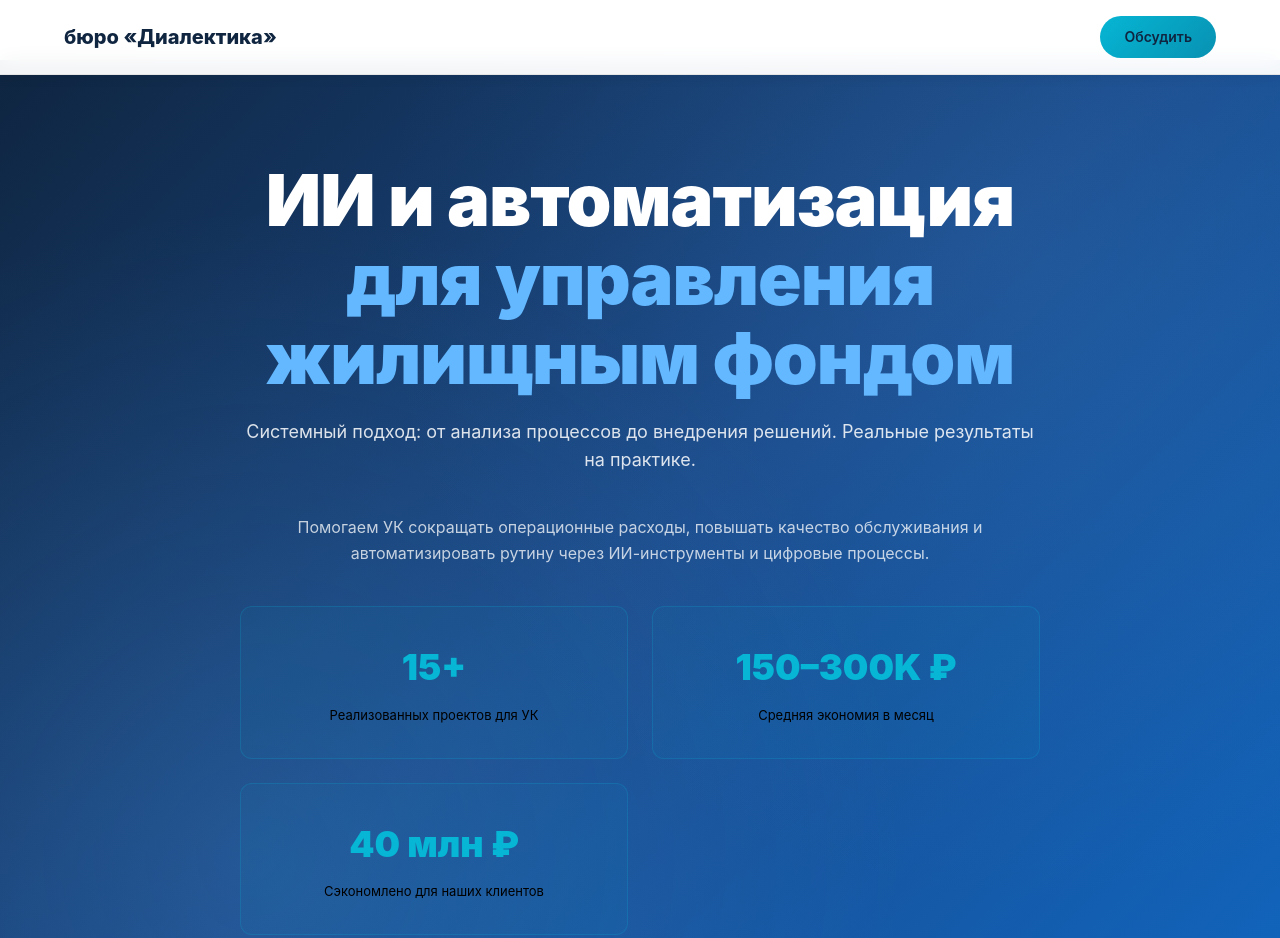
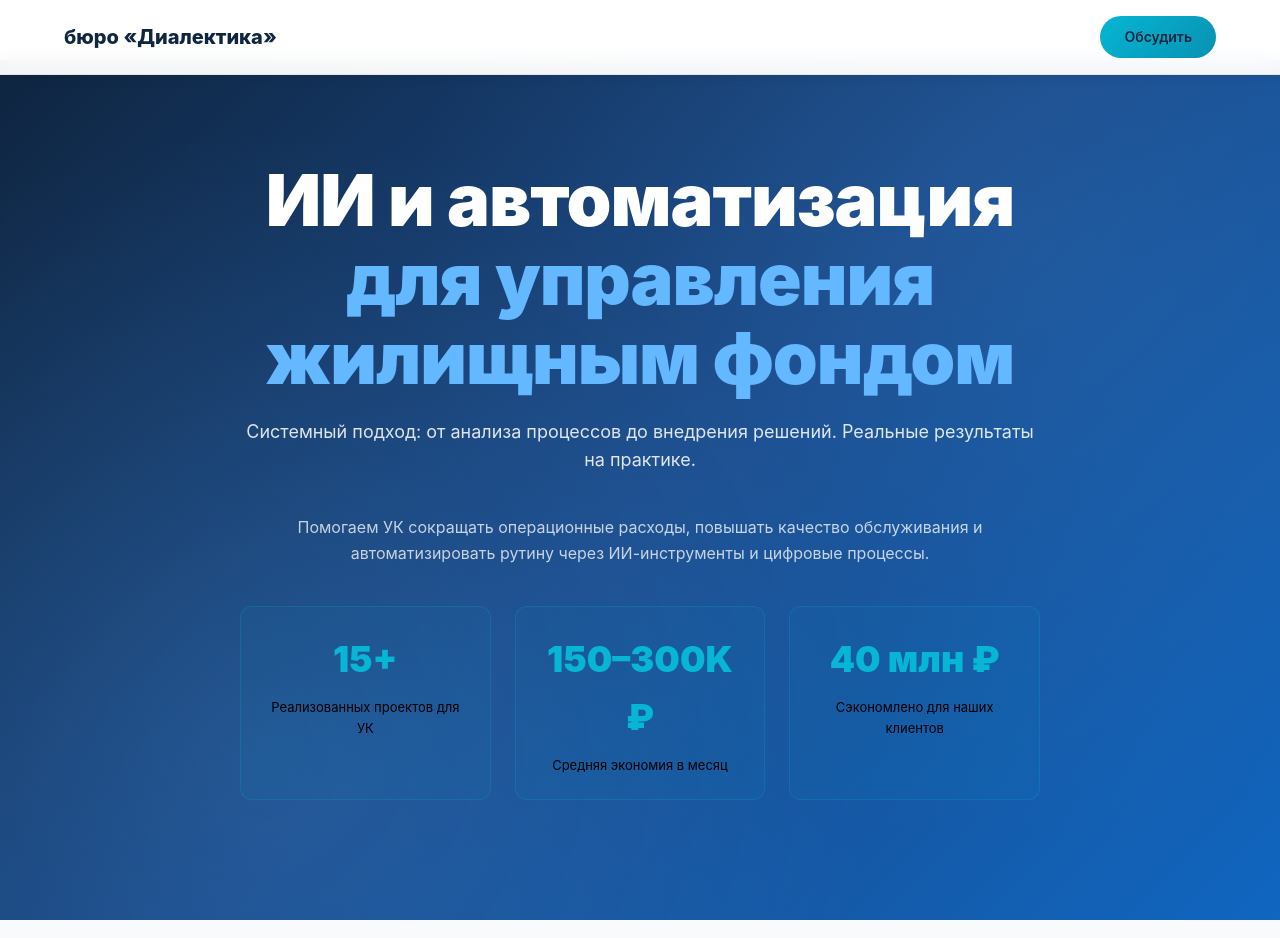
Before and after one commit to walle-assistant/kp-aim-zhkh, a plain HTML site: page index.html in a window 1280 px wide. Shown: the top 938 px of the page. Drawn offline with Linux system fonts and the light colour scheme.

Commit message:
Вернул ширину блоков со статистикой как было

```diff
--- a/index.html
+++ b/index.html
@@ -106,8 +106,8 @@
     /* ACCENT COLORS */
     .lime { color: #06b6d4; }
     .lime-bg { background: rgba(6, 182, 212, .08); border-left: 4px solid #06b6d4; }
-    .stats-grid { display: grid; grid-template-columns: repeat(auto-fit, minmax(280px, 1fr)); gap: 24px; margin-top: 40px; }
-    .stat-card { background: rgba(6, 182, 212, .05); border: 1px solid rgba(6, 182, 212, .2); border-radius: 12px; padding: 32px 24px; text-align: center; }
+    .stats-grid { display: grid; grid-template-columns: repeat(auto-fit, minmax(200px, 1fr)); gap: 24px; margin-top: 40px; }
+    .stat-card { background: rgba(6, 182, 212, .05); border: 1px solid rgba(6, 182, 212, .2); border-radius: 12px; padding: 24px; text-align: center; }
     .stat-number { font-size: 36px; font-weight: 900; color: #06b6d4; margin-bottom: 8px; }
     .stat-label { font-size: 13px; color: #000; }
 
```
